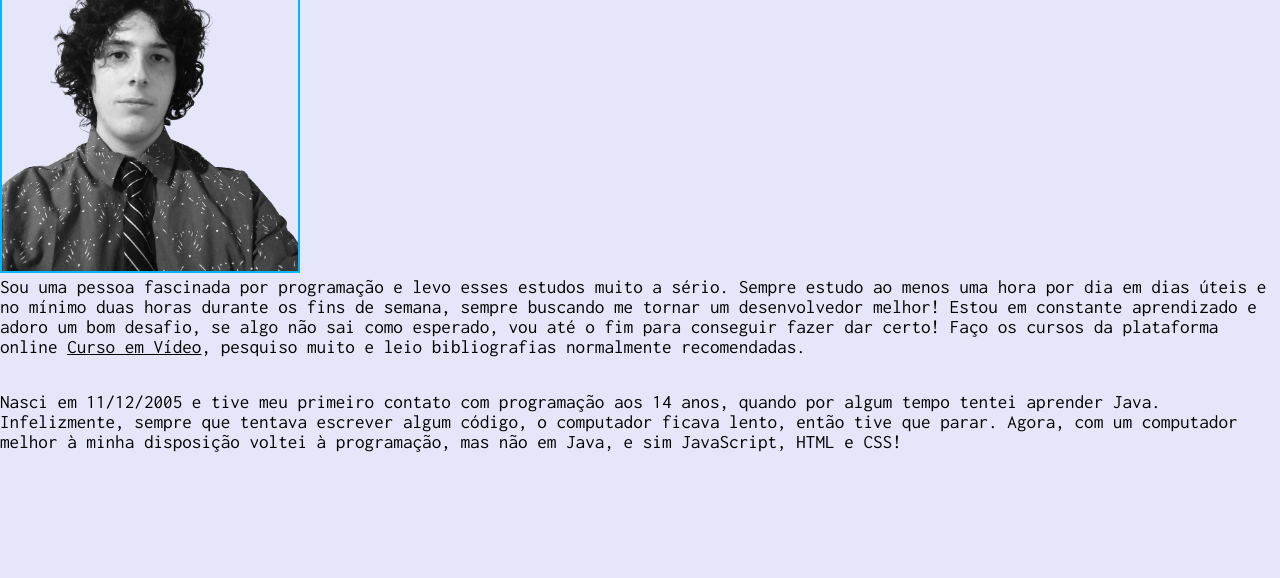
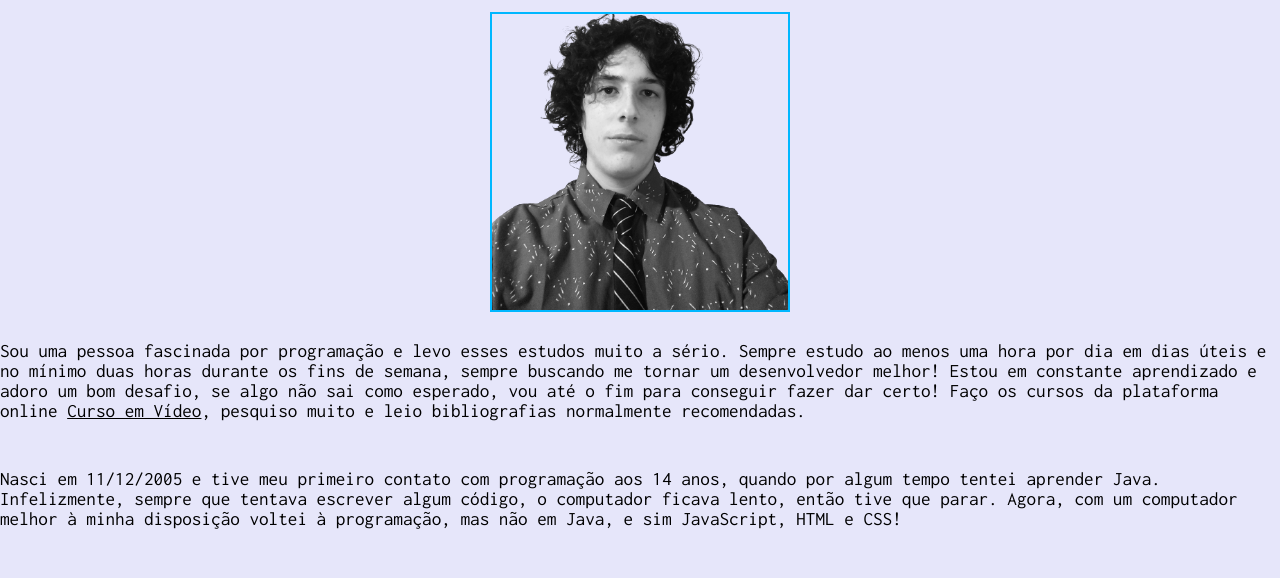
Before and after one commit to Gustavo-Soares-Dev/Gustavo-Soares-Dev.github.io, a plain HTML site: page index.html in a window 1280 px wide. Shown: the part 762-1340 px from the top of the page. Drawn offline with Linux system fonts and the light colour scheme.

Commit message:
Update style.css

```diff
--- a/style.css
+++ b/style.css
@@ -94,6 +94,7 @@ h2{
 }
 
 #sobre{
+    display: flex;
     height: 665px;
     flex-wrap: wrap;
     justify-content: center;
@@ -109,6 +110,7 @@ h2{
 }
 
 #sobre p{
+    display: inline-block;
     margin-bottom: 15px;
 }
 
```
